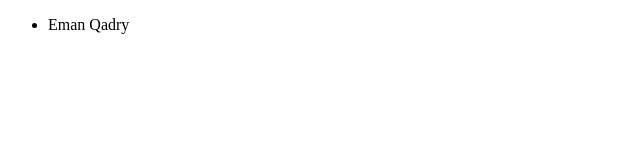
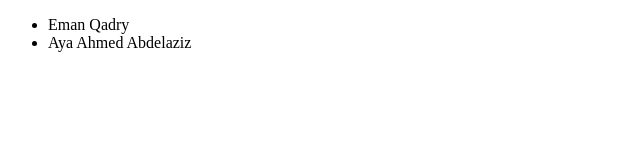
Before and after one commit to Eman-Qadry/version_control, a plain HTML site: page index.html in a window 1280 px wide. Shown: the whole page, without its empty margins (0-640 px from the left). Drawn offline with Linux system fonts and the light colour scheme.

Commit message:
add list tag for Aya name

```diff
--- a/index.html
+++ b/index.html
@@ -8,6 +8,7 @@
 <body>
     <ul>
         <li>Eman Qadry</li>
+        <li>Aya Ahmed Abdelaziz</li>
     </ul>
 </body>
 </html>
```
